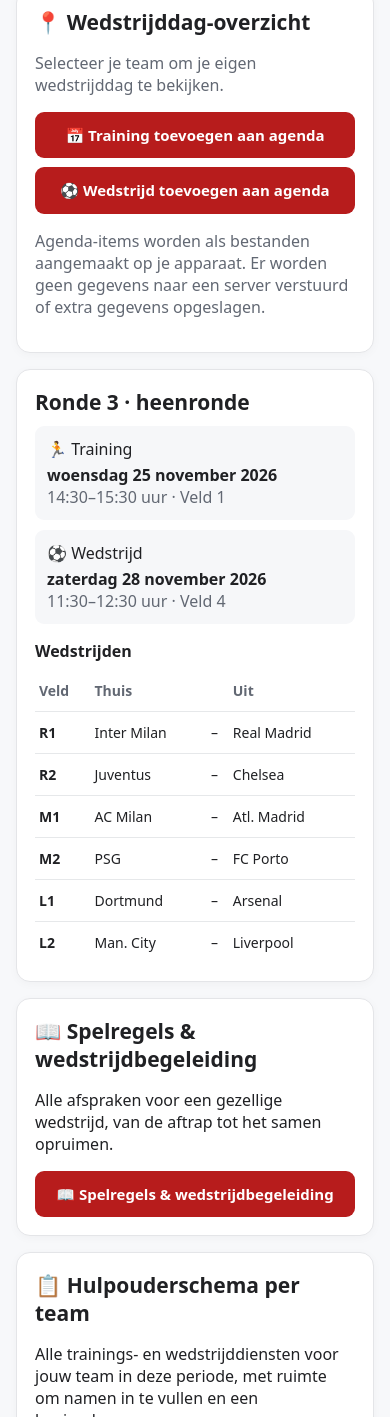
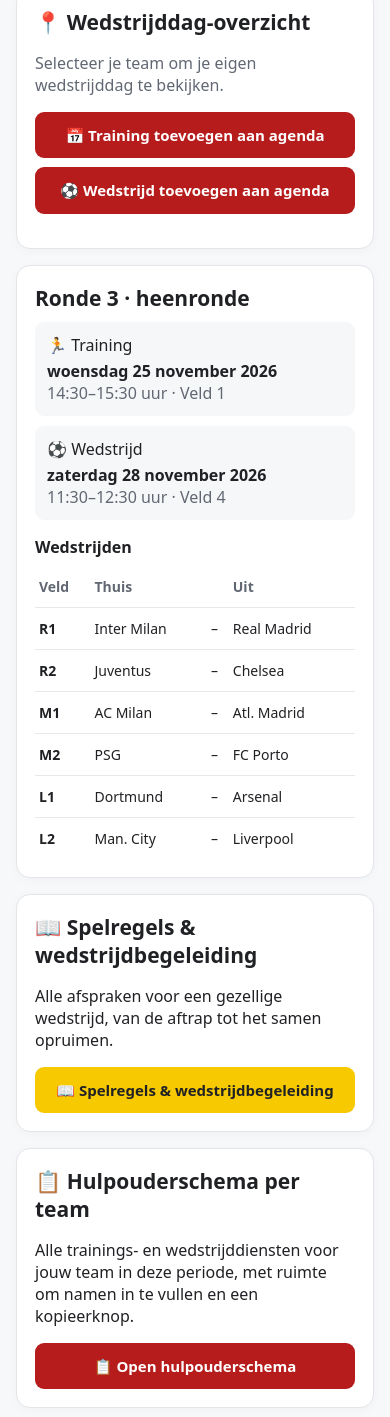
Before and after one commit to smsmarties/smsmartiesschema, a plain HTML site: page concept/index.html in a window 390 px wide. Shown: the part 369-1786 px from the top of the page. Drawn offline with Linux system fonts and the light colour scheme.

Commit message:
Verwijder agendatoelichting en markeer spelregelsknop geel

```diff
--- a/concept/index.html
+++ b/concept/index.html
@@ -13,7 +13,7 @@ h2{font-size:21px;margin:0 0 10px}h3{font-size:16px;margin:16px 0 8px}.muted{col
 table{width:100%;border-collapse:collapse}th,td{padding:12px 7px;text-align:left;border-bottom:1px solid #e6e8ea}th{font-size:13px;color:#626873}td:first-child{font-weight:700;white-space:nowrap}tr:last-child td{border:0}
 .chips{display:flex;flex-wrap:wrap;gap:8px}.chip{padding:8px 11px;border-radius:20px;background:#fff5cb;font-weight:600;font-size:14px}
 .note{border-left:4px solid #f6c900;padding:9px 12px;background:#fffdf2;margin-top:12px}
-.action-button{display:inline-flex;align-items:center;justify-content:center;gap:8px;background:#b71c1c;color:#fff;border:0;border-radius:9px;padding:13px 18px;min-height:46px;font:700 15px/1.35 system-ui,-apple-system,"Segoe UI",sans-serif;text-align:center;text-decoration:none;cursor:pointer}.action-button:hover,.action-button:focus-visible{background:#921717}.action-button:focus-visible{outline:3px solid #f6c900;outline-offset:3px}@media(max-width:520px){.action-button{width:100%}}
+.action-button{display:inline-flex;align-items:center;justify-content:center;gap:8px;background:#b71c1c;color:#fff;border:0;border-radius:9px;padding:13px 18px;min-height:46px;font:700 15px/1.35 system-ui,-apple-system,"Segoe UI",sans-serif;text-align:center;text-decoration:none;cursor:pointer}.action-button:hover,.action-button:focus-visible{background:#921717}.rules-button{background:#f6c900;color:#202124}.rules-button:hover,.rules-button:focus-visible{background:#e5b900}.action-button:focus-visible{outline:3px solid #f6c900;outline-offset:3px}@media(max-width:520px){.action-button{width:100%}}
 footer{color:#656b72;text-align:center;padding:15px 0;font-size:13px}
 @media(max-width:480px){.grid{grid-template-columns:1fr}th,td{padding:11px 4px;font-size:14px}}
 
@@ -38,12 +38,12 @@ footer{color:#656b72;text-align:center;padding:15px 0;font-size:13px}
 <button type="button" class="action-button" id="addtraining">📅 Training toevoegen aan agenda</button>
 <button type="button" class="action-button" id="addmatch">⚽ Wedstrijd toevoegen aan agenda</button>
 </div>
-<p class="muted" id="calendarstatus" role="status">Agenda-items worden als bestanden aangemaakt op je apparaat. Er worden geen gegevens naar een server verstuurd of extra gegevens opgeslagen.</p>
+<p class="muted" id="calendarstatus" role="status"></p>
 </section>
 <section class="panel"><h2 id="heading"></h2><div class="grid"><div class="fact">🏃 Training<strong id="trainingdate"></strong><span class="muted">14:30–15:30 uur · Veld 1</span></div><div class="fact">⚽ Wedstrijd<strong id="matchdate"></strong><span class="muted"><span id="matchtime">11:30–12:30 uur</span> · Veld 4</span></div></div>
 <h3>Wedstrijden</h3><table><thead><tr><th>Veld</th><th>Thuis</th><th></th><th>Uit</th></tr></thead><tbody id="games"></tbody></table></section>
 
-<section class="panel"><h2>📖 Spelregels & wedstrijdbegeleiding</h2><p>Alle afspraken voor een gezellige wedstrijd, van de aftrap tot het samen opruimen.</p><a href="spelregels.html" class="action-button">📖 Spelregels & wedstrijdbegeleiding</a></section><section class="panel"><h2>📋 Hulpouderschema per team</h2><p>Alle trainings- en wedstrijddiensten voor jouw team in deze periode, met ruimte om namen in te vullen en een kopieerknop.</p><a id="helpLink" href="hulpouders.html" class="action-button">📋 Open hulpouderschema</a></section>
+<section class="panel"><h2>📖 Spelregels & wedstrijdbegeleiding</h2><p>Alle afspraken voor een gezellige wedstrijd, van de aftrap tot het samen opruimen.</p><a href="spelregels.html" class="action-button rules-button">📖 Spelregels & wedstrijdbegeleiding</a></section><section class="panel"><h2>📋 Hulpouderschema per team</h2><p>Alle trainings- en wedstrijddiensten voor jouw team in deze periode, met ruimte om namen in te vullen en een kopieerknop.</p><a id="helpLink" href="hulpouders.html" class="action-button">📋 Open hulpouderschema</a></section>
 <section class="panel"><h2>❄️ Winterstop</h2><p>Laatste training: <strong>woensdag 9 december 2026</strong>.<br>Laatste wedstrijd: <strong>zaterdag 12 december 2026</strong>.</p><p>We starten na de winterstop weer met trainen op <strong>woensdag 13 januari 2027</strong>. De eerste wedstrijd is op <strong>zaterdag 16 januari 2027</strong>.</p><p>In <strong>periode 3</strong> spelen we in een nieuwe formatie. Het nieuwe wedstrijdschema publiceren we later.</p></section>
 <footer>SM Smarties · Dit schema is openbaar toegankelijk via de link.</footer>
 </main>
```
